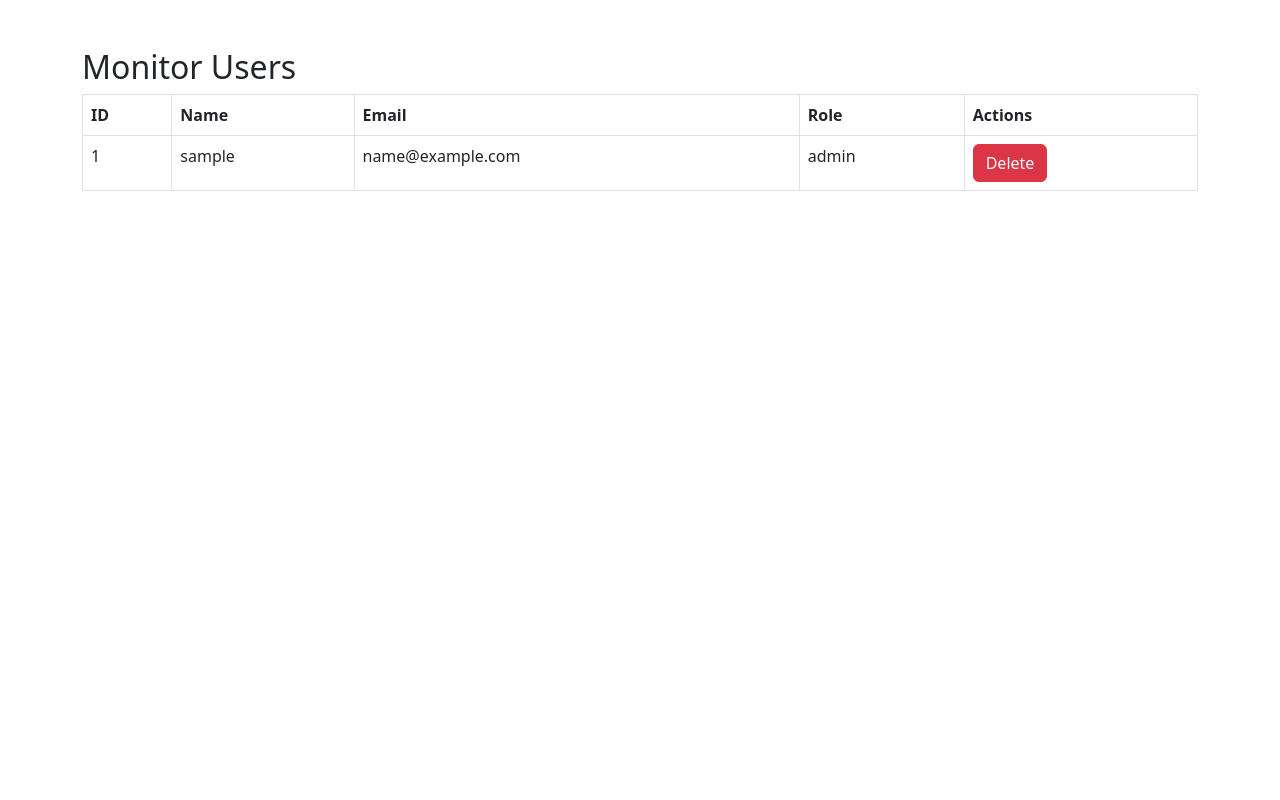
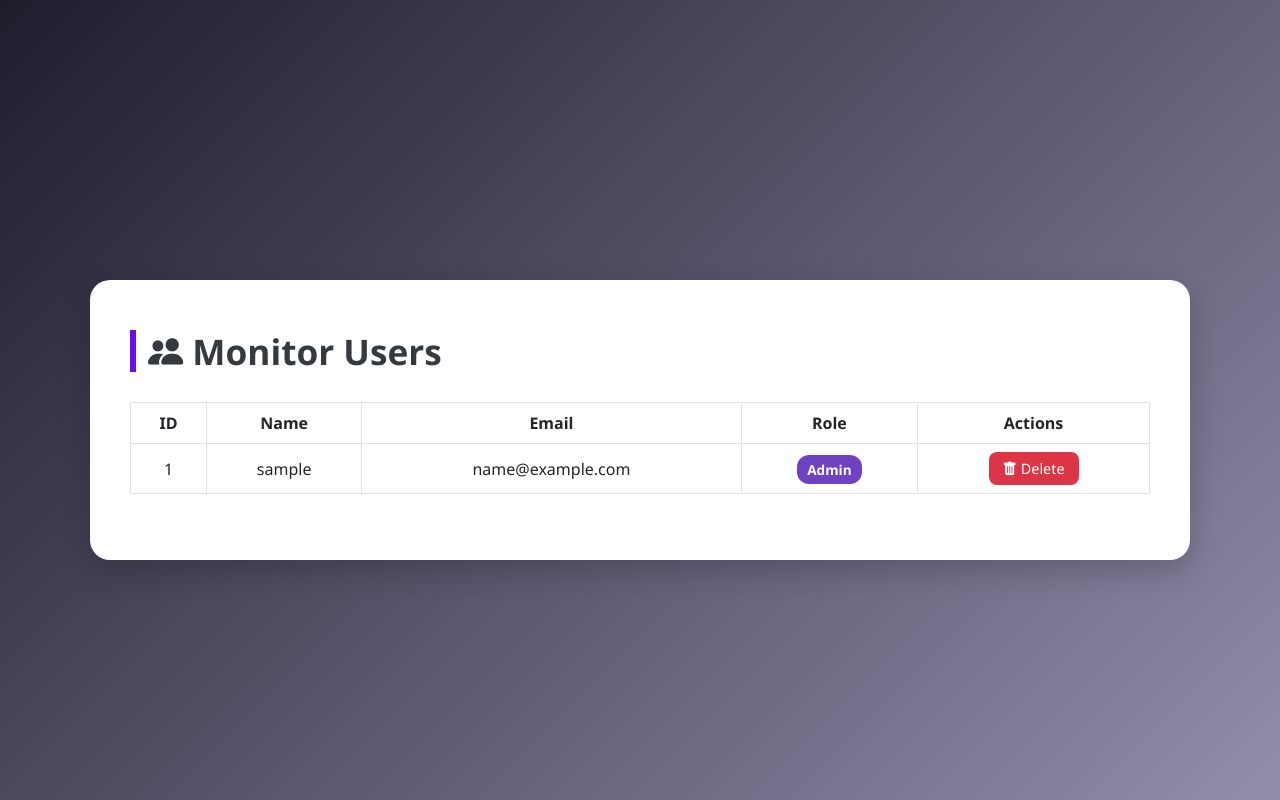
Before and after one commit to galpha2021/SElabGroup6, a Django app: template users/templates/admin_monitor_users.html in a window 1280 px wide. Run offline with Django 5.2, Linux system fonts and the light colour scheme; the template is opened without the code that fills it: most values are stand-ins (such as "Sample title", 1, 10 or a date in 2020).

Commit message:
Added the admin platforms to templates

```diff
--- a/users/templates/admin_monitor_users.html
+++ b/users/templates/admin_monitor_users.html
@@ -4,11 +4,105 @@
     <meta charset="UTF-8">
     <title>Admin - Monitor Users</title>
     <link href="https://cdn.jsdelivr.net/npm/bootstrap@5.3.0/dist/css/bootstrap.min.css" rel="stylesheet">
+    <link href="https://cdn.jsdelivr.net/npm/bootstrap-icons@1.10.5/font/bootstrap-icons.css" rel="stylesheet">
+    <style>
+        body {
+            background: linear-gradient(135deg, #1f1c2c, #928dab);
+            min-height: 100vh;
+            font-family: 'Segoe UI', Tahoma, Geneva, Verdana, sans-serif;
+            color: #333;
+            display: flex;
+            align-items: center;
+            justify-content: center;
+        }
+
+        .container {
+            background: white;
+            border-radius: 20px;
+            box-shadow: 0 10px 30px rgba(0, 0, 0, 0.2);
+            padding: 50px 40px;
+            max-width: 1100px;
+            width: 100%;
+            margin-top: 40px;
+        }
+
+        h2 {
+            font-weight: 800;
+            font-size: 2.2rem;
+            margin-bottom: 30px;
+            color: #343a40;
+            border-left: 6px solid #6610f2;
+            padding-left: 12px;
+        }
+
+        thead {
+            background: #6610f2;
+            color: white;
+        }
+
+        .table th, .table td {
+            text-align: center;
+            vertical-align: middle;
+        }
+
+        .table tbody tr:hover {
+            background-color: #f1edff;
+            transition: background 0.3s ease;
+        }
+
+        .btn-danger {
+            background-color: #dc3545;
+            border: none;
+            padding: 6px 14px;
+            font-size: 0.9rem;
+            border-radius: 8px;
+            transition: 0.2s ease;
+        }
+
+        .btn-danger:hover {
+            background-color: #b02a37;
+        }
+
+        .role-badge {
+            padding: 5px 10px;
+            font-size: 0.85rem;
+            border-radius: 12px;
+            font-weight: 600;
+            color: white;
+        }
+
+        .role-admin {
+            background-color: #198754;
+        }
+
+        .role-vendor {
+            background-color: #0d6efd;
+        }
+
+        .role-customer {
+            background-color: #6f42c1;
+        }
+
+        .table-responsive {
+            overflow-x: auto;
+        }
+
+        @media (max-width: 768px) {
+            .container {
+                padding: 30px 20px;
+            }
+
+            h2 {
+                font-size: 1.7rem;
+            }
+        }
+    </style>
 </head>
 <body>
-    <div class="container mt-5">
-        <h2>Monitor Users</h2>
-        <table class="table table-bordered">
+    <div class="container">
+        <h2><i class="bi bi-people-fill"></i> Monitor Users</h2>
+        <div class="table-responsive">
+            <table class="table table-bordered table-hover align-middle">
                 <thead>
                     <tr>
                         <th>ID</th>
@@ -24,14 +118,22 @@
                             <td>{{ user.id }}</td>
                             <td>{{ user.username }}</td>
                             <td>{{ user.email }}</td>
-                        <td>{{ user.role }}</td>
                             <td>
-                            <a href="{% url 'admin_delete_account' user.id %}" class="btn btn-danger" onclick="return confirm('Are you sure you want to delete this account?')">Delete</a>
+                                <span class="role-badge
+                                    {% if user.role == 'admin' %}role-admin{% elif user.role == 'vendor' %}role-vendor{% else %}role-customer{% endif %}">
+                                    {{ user.role|title }}
+                                </span>
+                            </td>
+                            <td>
+                                <a href="{% url 'admin_delete_account' user.id %}" class="btn btn-danger" onclick="return confirm('Are you sure you want to delete this account?')">
+                                    <i class="bi bi-trash-fill"></i> Delete
+                                </a>
                             </td>
                         </tr>
                     {% endfor %}
                 </tbody>
             </table>
         </div>
+    </div>
 </body>
 </html>
```
Also changed, not shown: users/templates/admin_monitor_products.html (+83 -5 lines). Lines whose indentation alone changed are shown as unchanged.
